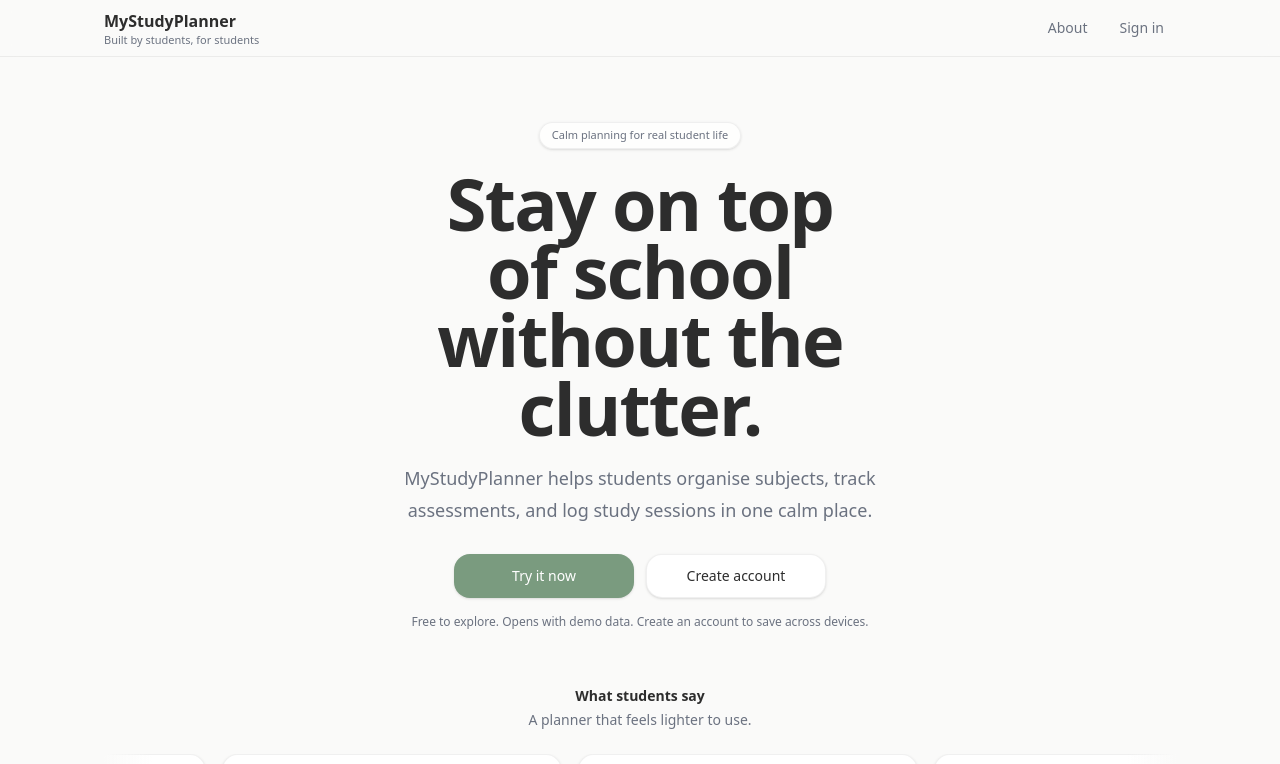
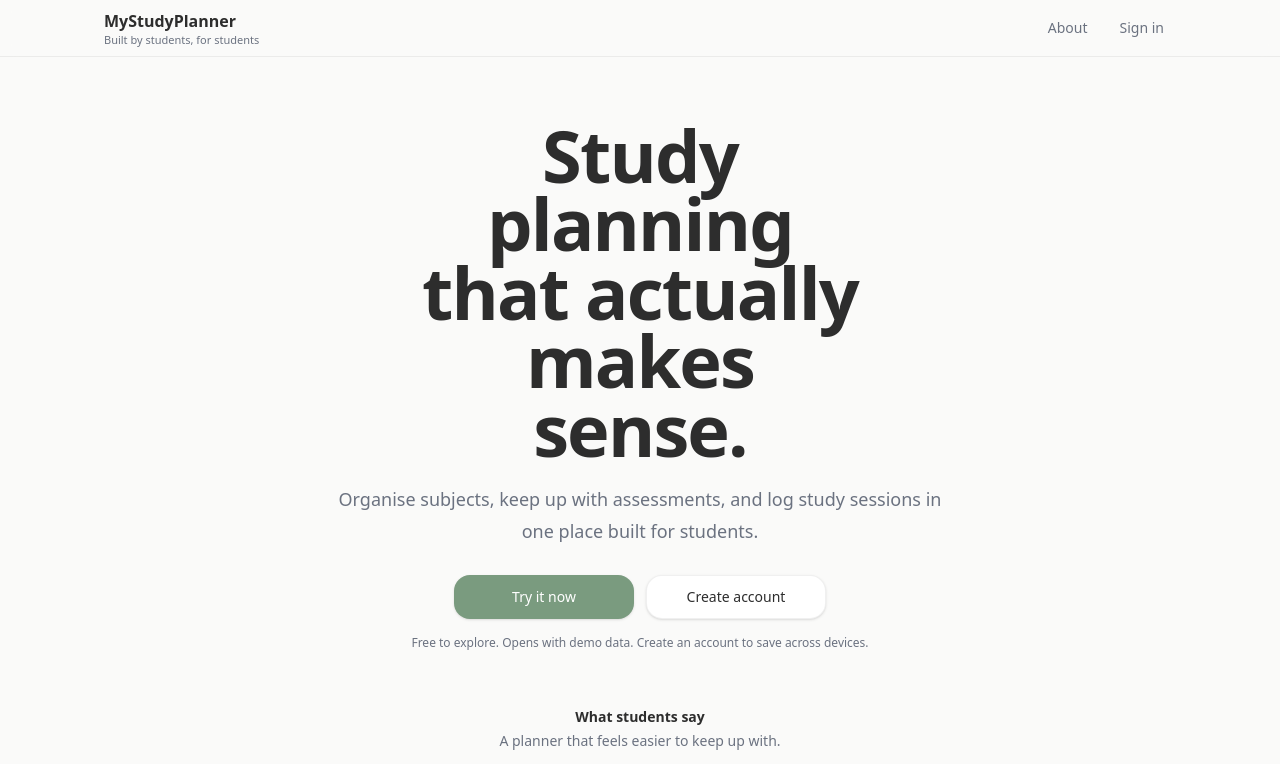
Before and after one commit to kaicrotty88/MyStudyPlanner, a Next.js app: page / in a window 1280 px wide. Shown: the top 764 px of the page. Built offline with nearby package versions, Linux system fonts and the light colour scheme; no server answers.

Commit message:
page edit v5

```diff
--- a/app/page.tsx
+++ b/app/page.tsx
@@ -6,10 +6,11 @@ import { redirect } from "next/navigation";
 
 export const metadata: Metadata = {
   metadataBase: new URL("https://mystudyplanner.co"),
-  title: "MyStudyPlanner | Calm Online Study Planner for Students",
+  title: "MyStudyPlanner | Student Study Planner",
   description:
-    "MyStudyPlanner is a calm online study planner for high school and university students. Organise subjects, track assessments, plan study sessions, and stay on top of deadlines without clutter.",
+    "MyStudyPlanner helps students organise subjects, track assessments, plan study sessions, and stay on top of school in one place.",
   keywords: [
+    "student study planner",
     "online study planner",
     "study planner for students",
     "high school study planner",
@@ -21,18 +22,18 @@ export const metadata: Metadata = {
   ],
   alternates: { canonical: "/" },
   openGraph: {
-    title: "MyStudyPlanner | Calm Online Study Planner for Students",
+    title: "MyStudyPlanner | Student Study Planner",
     description:
-      "Organise subjects, track assessments, plan study sessions, and stay on top of deadlines in one calm place.",
+      "Organise subjects, track assessments, plan study sessions, and stay on top of school in one place.",
     url: "/",
     siteName: "MyStudyPlanner",
     type: "website",
   },
   twitter: {
     card: "summary_large_image",
-    title: "MyStudyPlanner | Calm Online Study Planner for Students",
+    title: "MyStudyPlanner | Student Study Planner",
     description:
-      "A calm online study planner for high school and university students.",
+      "A study planner that helps students organise school, assessments, and study sessions in one place.",
   },
 };
 
@@ -50,7 +51,7 @@ export default async function Page() {
       name: "University student",
     },
     {
-      quote: "It feels calm, simple, and actually built for how students work.",
+      quote: "It feels simple and actually built for how students work.",
       name: "High school student",
     },
     {
@@ -101,17 +102,12 @@ export default async function Page() {
           </div>
 
           <div className="mx-auto max-w-3xl px-6 pb-10 pt-12 text-center md:px-10 md:pb-14 md:pt-16">
-            <div className="inline-flex items-center rounded-full border border-border bg-card/70 px-3 py-1 text-[11px] text-muted-foreground shadow-sm">
-              Calm planning for real student life
-            </div>
-
-            <h1 className="mx-auto mt-4 max-w-[10.5ch] text-5xl font-semibold tracking-tight text-foreground md:mt-5 md:text-7xl md:leading-[0.95]">
-              Stay on top of school without the clutter.
+            <h1 className="mx-auto max-w-[11ch] text-5xl font-semibold tracking-tight text-foreground md:text-7xl md:leading-[0.95]">
+              Study planning that actually makes sense.
             </h1>
 
-            <p className="mx-auto mt-4 max-w-[36rem] text-[15px] leading-7 text-muted-foreground md:mt-5 md:text-lg md:leading-8">
-              MyStudyPlanner helps students organise subjects, track assessments, and log study sessions in one calm
-              place.
+            <p className="mx-auto mt-4 max-w-[38rem] text-[15px] leading-7 text-muted-foreground md:mt-5 md:text-lg md:leading-8">
+              Organise subjects, keep up with assessments, and log study sessions in one place built for students.
             </p>
 
             <div className="mt-7 flex flex-col items-center justify-center gap-3 sm:flex-row">
@@ -140,7 +136,7 @@ export default async function Page() {
           <div className="mx-auto max-w-6xl px-6 md:px-10">
             <div className="mb-6 text-center">
               <div className="text-sm font-semibold text-foreground">What students say</div>
-              <p className="mt-1 text-sm text-muted-foreground">A planner that feels lighter to use.</p>
+              <p className="mt-1 text-sm text-muted-foreground">A planner that feels easier to keep up with.</p>
             </div>
 
             <div className="relative overflow-hidden">
```
